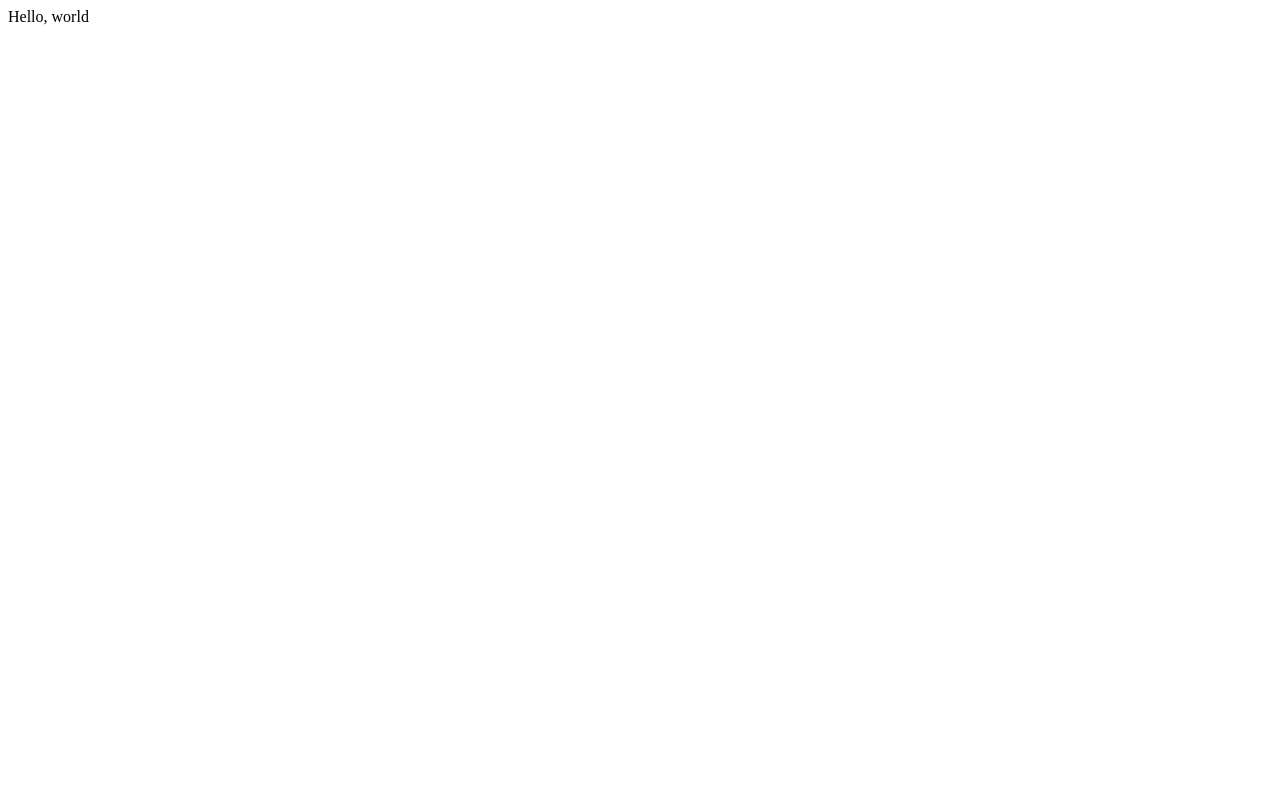
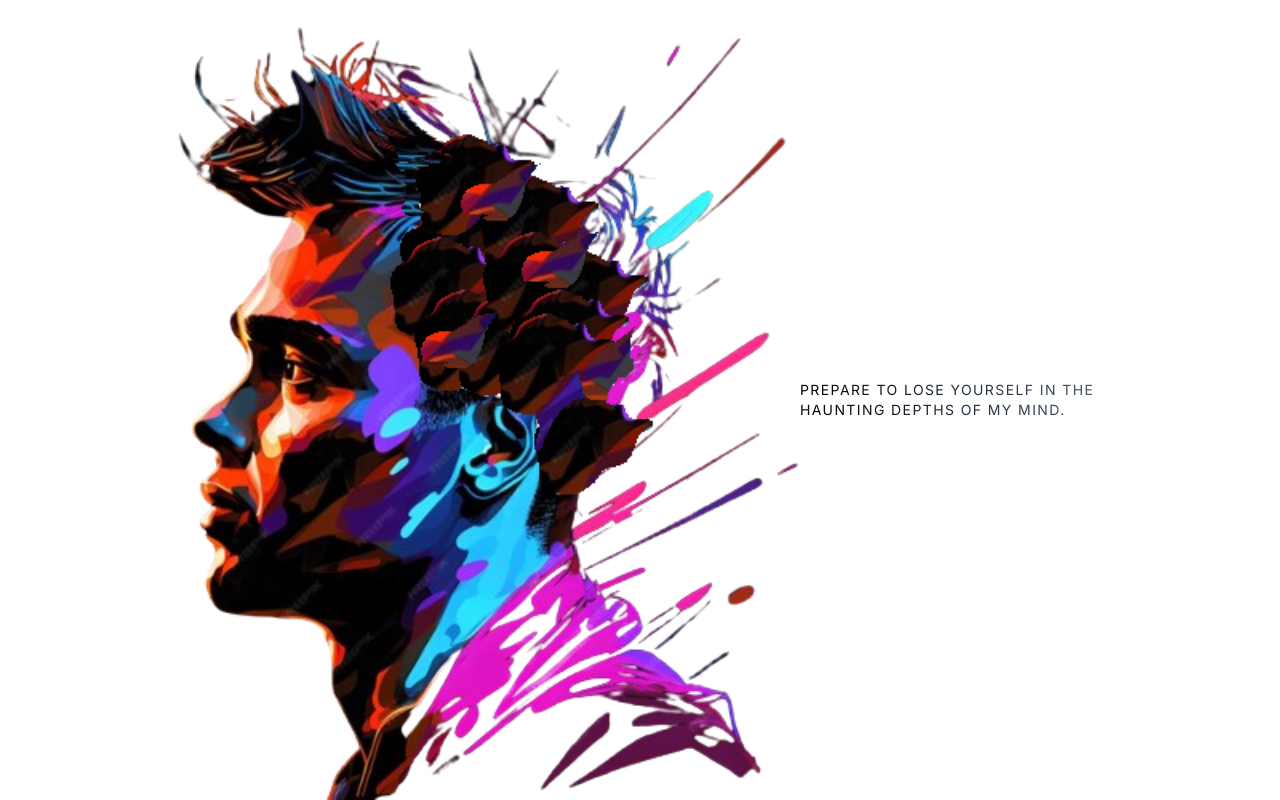
Before and after one commit to thisisamr/blog-0, a Next.js app: page / in a window 1280 px wide. Built offline with nearby package versions, Linux system fonts and the light colour scheme.

Commit message:
initial home page

```diff
--- a/pages/_app.tsx
+++ b/pages/_app.tsx
@@ -1,5 +1,39 @@
+
+import Provider from "@/components/Provider";
+import "../globals.css";
 import type { AppProps } from "next/app";
+import { Roboto_Flex, Roboto_Mono, Caveat, M_PLUS_Rounded_1c, Inter } from "next/font/google";
 
-export default function MyApp({ Component, pageProps }: AppProps) {
-  return <Component {...pageProps} />;
+const robotoFlex = Roboto_Flex({
+  subsets: ["latin"],
+});
+const caveat = Caveat({
+  subsets: ["latin"],
+});
+const robotoMono = Roboto_Mono({
+  subsets: ["latin"],
+});
+const inter = Inter({ subsets: ["latin"], weight: "400" });
+export default function App({ Component, pageProps }: AppProps) {
+  return (
+    <>
+      <style jsx global>{`
+        html {
+          font-family: ${inter.style.fontFamily};
+        }
+        .caveat-font {
+          font-family: ${caveat.style.fontFamily};
+        }
+        .roboto-mono {
+          font-family: ${robotoMono.style.fontFamily};
+        }
+        .inter{
+          font-family:${inter.style.fontFamily}
+        }
+      `}</style>
+      <Provider>
+        <Component {...pageProps} />
+      </Provider>
+    </>
+  )
 }
--- /dev/null
+++ b/pages/index.mdx
@@ -0,0 +1,23 @@
+import NextImage from 'next/image'
+import {useState,useEffect} from 'react'
+import {useTheme} from 'next-themes'
+export default function Home() {
+  const [mounted,setMounted]= useState(false)
+  const {resolvedTheme} = useTheme()
+  useEffect(()=>{
+    setMounted(true)
+  },[])
+  if(!mounted){
+    return null
+  }
+  return (
+    <div className="flex flex-col md:flex-row  md:items-center max-w-screen-sm md:max-w-full">
+    <NextImage priority src={resolvedTheme=='light'?'/hero_light.png':'/hero_dark.png'} width= {800} height={800}alt='hero' fetchPriority='auto'/>
+    <div>
+      <p className=" uppercase tracking tracking-widest inter text-sm w-[300px] bg-gradient-to-r dark:from-purple-600 from-black via-gray-800 to-slate-600 dark:via-cyan-600 dark:to-pink-800  max-w-xs text-transparent bg-clip-text ">
+Prepare to lose yourself in the haunting depths of my mind.      </p>
+
+    </div>
+    </div>
+  )
+}
--- a/pages/index.tsx
+++ /dev/null
@@ -1,3 +0,0 @@
-export default function Home() {
-  return <div>Hello, world</div>;
-}
```
